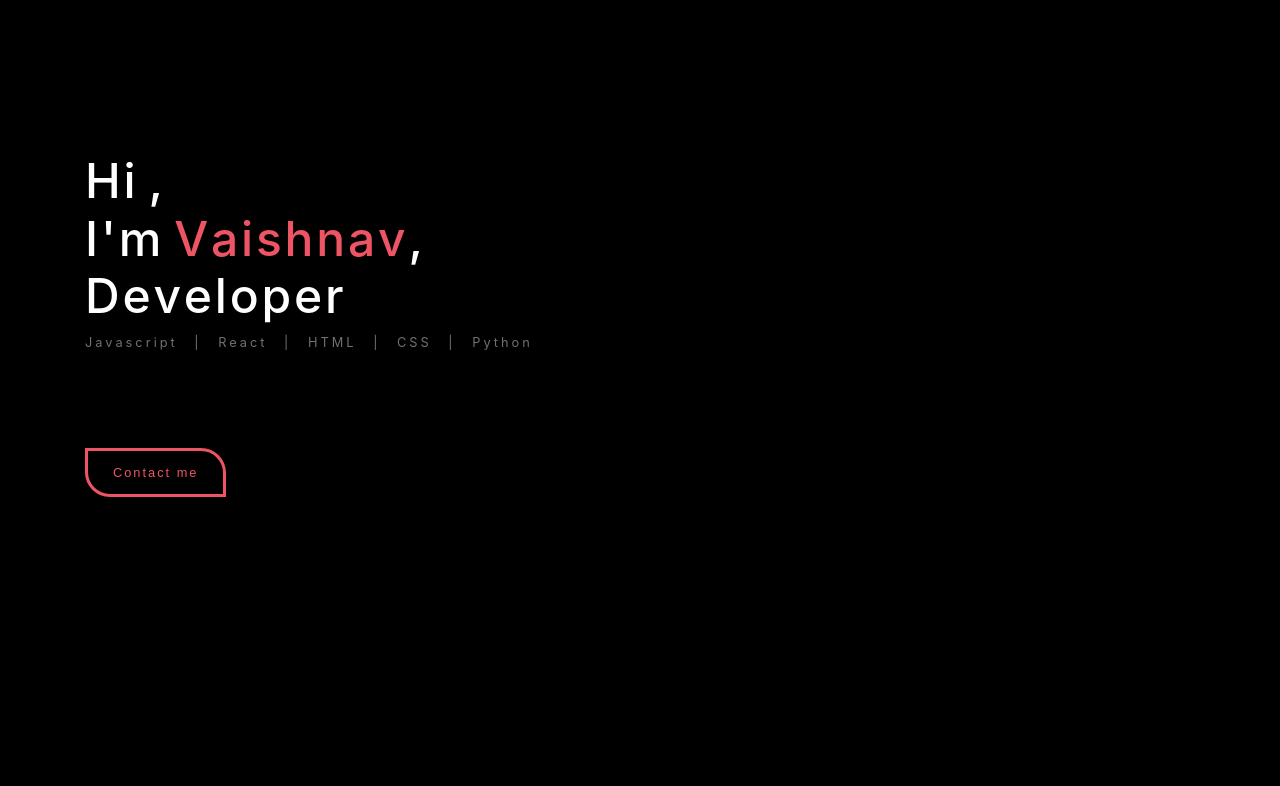
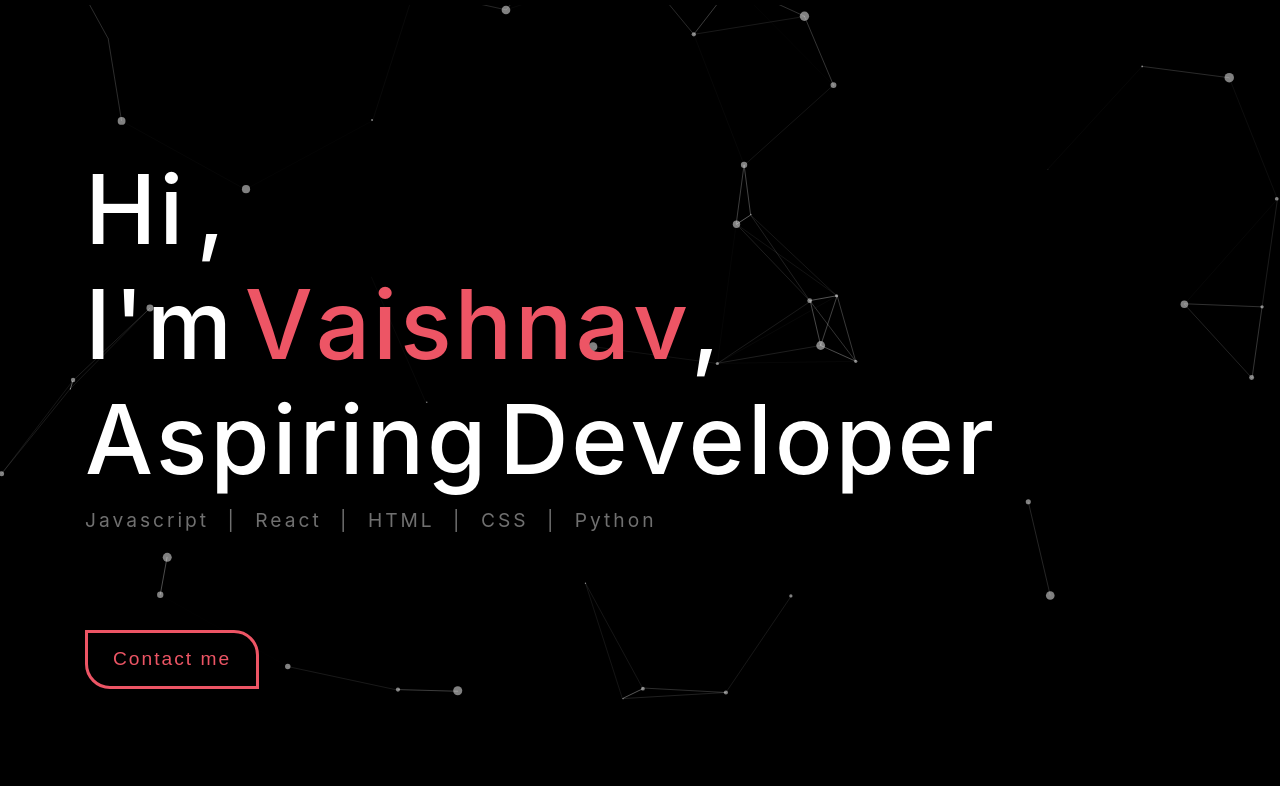
Before and after one commit to vaishnav-197/itsvaishnav.me, a plain HTML site: page index.html in a window 1280 px wide. Shown: the part 68-854 px from the top of the page. Drawn offline with nearby package versions, Linux system fonts and the light colour scheme; a web font is replaced by a local one.

Commit message:
added particle.js

```diff
--- a/css/style.css
+++ b/css/style.css
@@ -57,12 +57,15 @@
   margin: 0;
   padding: 0;
   box-sizing: border-box;
+  scroll-behavior: smooth;
+
 
 }
 
 
 html {
   scroll-behavior: smooth;
+  height: 100%;
 }
 
 
@@ -124,6 +127,7 @@ header a,
 
 .text span{
   display: inline-block;
+  font-size: 6rem;
 }
 
 span:hover {
@@ -145,7 +149,7 @@ span.m-left {
 .text p {
   letter-spacing: 3px;
   word-spacing: 10px;
-  font-size: .8rem;
+  font-size: 1.2rem;
 }
 
 .text a{
@@ -156,7 +160,7 @@ span.m-left {
   border-radius: 0 25px 0 25px;
   font-family: 'Dosis', sans-serif;
 
-  font-size: .8rem;
+  font-size: 1.2rem;
   letter-spacing: 2px;
   position: relative;
   top: 80px;
@@ -192,11 +196,11 @@ span.m-left {
 
 .nav-link {
   color: #fff !important;
-  font-size: 17px;
+  font-size: 25px;
 
   letter-spacing: 5px !important;
   border-bottom: 3px solid #ed5565;
-  font-family: 'Patua One', cursive;
+  font-family: 'Dosis', sans-serif;
   transition: all 0.5s linear;
   position: relative;
 }
@@ -223,7 +227,9 @@ span.m-left {
 
 
 .about{
-  margin-top: 440px;
+
+
+  margin-top: 540px !important;
 }
 .about h1{
   text-align: center;
@@ -231,6 +237,7 @@ span.m-left {
   font-size: 80px;
   margin-bottom: 100px !important;
   color: #8E54E9;
+
 
 }
 
@@ -244,6 +251,7 @@ span.m-left {
   margin-bottom: 50px !important;
   font-family: 'Raleway', sans-serif;
   letter-spacing: 1px;
+  font-size: 1.4rem;
 }
 
 .responsive {
@@ -283,6 +291,7 @@ span.m-left {
   font-weight: 500;
   text-transform: capitalize;
   color: #48cfad;
+  font-size: 1.2rem;
 }
 
 .sk li:before {
@@ -349,7 +358,7 @@ span.m-left {
 
 @keyframes re {
   to{
-    width: 60%;
+    width: 80%;
   }
 }
 
@@ -371,13 +380,13 @@ span.m-left {
 
 @keyframes nd {
   to{
-    width: 48%;
+    width: 58%;
   }
 }
 
 
 .project{
-  margin-top: 250px !important;
+  margin-top: 380px !important;
 }
 
 .project h1{
@@ -391,7 +400,7 @@ span.m-left {
 
 }
 
-#proj img{
+.project img{
   margin-top: -40px;
   width: 80px !important;
   max-width: 50%;
@@ -402,7 +411,10 @@ span.m-left {
   border-radius: 20px  !important;
   box-shadow: 0px 0px 6px whitesmoke ;
   background-image: linear-gradient(-90deg, #4776E6, #8E54E9);
-  height: 210px !;
+  height: 280px !important;
+  font-size: 1.2rem;
+  width: 220px;
+  margin: 10px;
   transition:all 0.3s ease-in ;
   -webkit-transition: all 0.3s ease-in ;
   -moz-transition: all 0.3s ease-in;
@@ -420,7 +432,7 @@ span.m-left {
 
 
 
-#proj p{
+.project p{
   font-weight: 500;
   color: #fff;
 }
@@ -460,14 +472,14 @@ span.m-left {
 
 
 .contact{
-  margin-top: 160px !important;
-  margin-bottom: 100px !important;
+  margin-top: 360px !important;
+
 }
 
 .contact h1 {
 
     text-align: center;
-    font-size: 30px;
+    font-size: 50px;
     margin-bottom: 10px !important;
     font-weight: lighter;
     font-family: 'Monoton', cursive;
@@ -491,10 +503,59 @@ span.m-left {
 
 .contact a:hover {
   color: #ff5733 !important;
+
 }
 
 
 .icons {
   text-align: center;
+  margin-top: 10px !important;
+
+
+}
+
+.icons i {
   margin-top: 50px !important;
+  font-size: x-large;
+  border: 2px solid #48cfad;
+  border-radius: 100px;
+  padding: 20px;
 }
+
+
+footer {
+  text-align: center;
+  justify-content: center;
+  height: 90px;
+  background-color: rgb(21, 1, 46);
+  padding-top: 30px;
+  margin-top: 200px !important;
+}
+
+
+footer p {
+  font-size: 22px;
+  font-family: 'Roboto', sans-serif;
+  color: rgb(224, 224, 224);
+}
+
+
+#particles-js canvas {
+  display: block;
+  vertical-align: bottom;
+  -webkit-transform: scale(1);
+  -ms-transform: scale(1);
+  transform: scale(1);
+  opacity: 1;
+  -webkit-transition: opacity .8s ease, -webkit-transform 1.4s ease;
+  transition: opacity .8s ease, transform 1.4s ease
+}
+
+#particles-js {
+  width: 100%;
+  height: 100%;
+  position: fixed;
+  z-index: -10;
+  top: 0;
+  left: 0
+}
--- a/index.html
+++ b/index.html
@@ -10,7 +10,8 @@
     <link href="https://fonts.googleapis.com/css?family=Roboto:400,500,700" rel="stylesheet">
     <link href="https://fonts.googleapis.com/css2?family=Monoton&family=Patua+One&display=swap" rel="stylesheet">
     <link href="https://fonts.googleapis.com/css2?family=Tangerine:wght@700&display=swap" rel="stylesheet">
-    <title>Vaishnav Portfolio</title>
+    <link href="https://fonts.googleapis.com/css2?family=Roboto&display=swap" rel="stylesheet">
+    <title>Vaishnav </title>
   </head>
   <body style="background-color: black;">
 
@@ -19,6 +20,8 @@
     <div class="loader_bg">
       <div class="loader"></div>
     </div>
+
+
 
     <div class="container-fluid menu">
       <nav class="navbar navbar-expand-md fixed-top  navbar-dark bg-black my-navbar ">
@@ -45,8 +48,9 @@
     </div>
 
 
+      <div id="particles-js" ></div>
 
-    <div class="container main-info-section  " style="background-color: black;" id="home">
+      <div class="container main-info-section  "  >
         <div class="text">
           <h1>
             <span>H</span>
@@ -66,6 +70,15 @@
             <span class="m-left name">v</span>
             <span class="m-left">,</span>
             <br>
+            <span>A</span>
+            <span class="m-left">s</span>
+            <span class="m-left">p</span>
+            <span class="m-left">i</span>
+            <span class="m-left">r</span>
+            <span class="m-left">i</span>
+            <span class="m-left">n</span>
+            <span class="m-left">g</span>
+
             <span>D</span>
             <span class="m-left">e</span>
             <span class="m-left">v</span>
@@ -77,21 +90,21 @@
             <span class="m-left">r</span>
           </h1>
           <p>Javascript | React | HTML | CSS | Python</p>
-        <a href="#contact" id="cnt">Contact me</a>
+          <a href="#contact" >Contact me</a>
         </div>
       </div>
-      <div class="space">
 
-      </div>
 
-    <div class="container-fluid  about">
+
+    <div class="container-fluid  about" >
 
       <div class="row">
         <div class="col col-sm-1">
 
         </div>
         <div class="col-12 ">
-          <h1>About Me</h1>
+
+          <h1 > About Me</h1>
         </div>
 
       </div>
@@ -141,7 +154,7 @@
 
     </div>
 
-    <section id="proj" class="project">
+    <div id="proj" class="project">
       <div class="container my-3 py-5 text-center">
         <div class="row mb-5">
           <div class="col">
@@ -199,22 +212,23 @@
 
     </div>
      </div>
-   </section>
-
-
-   <section class="contact" id="contact">
-     <div class="cont">
-       <h1>CONTACT </h1> <h1 style="color: #48cfad;">ME..</h1>
-     </div>
 
 
 
-      <div class="container-fluid icons">
+   <section class="contact" >
+
+
+
+
+       <h1>CONTACT </h1> <h1 style="color: #48cfad;">ME..</h1>
+
+      <div class="container-fluid icons" >
         <a href=""><i class="fab fa-gitlab"></i></a>
         <a href=""><i class="fab fa-github"></i></a>
          <a href=""><i class="fab fa-instagram"></i></a>
         <a href=""><i class="fab fa-linkedin"></i></a>
       </div>
+
 
 
 
@@ -224,24 +238,27 @@
 
 
 
+    <footer>
+      <p>Made with ❤️ vaishnav | &copy 2020 </p>
+    </footer>
 
 
 
 
 
-
-
+    <script src="https://cdn.jsdelivr.net/npm/particles.js@2.0.0/particles.min.js"></script>
     <script src="https://code.jquery.com/jquery-3.4.1.slim.min.js" integrity="sha384-J6qa4849blE2+poT4WnyKhv5vZF5SrPo0iEjwBvKU7imGFAV0wwj1yYfoRSJoZ+n" crossorigin="anonymous"></script>
     <script src="https://cdn.jsdelivr.net/npm/popper.js@1.16.0/dist/umd/popper.min.js" integrity="sha384-Q6E9RHvbIyZFJoft+2mJbHaEWldlvI9IOYy5n3zV9zzTtmI3UksdQRVvoxMfooAo" crossorigin="anonymous"></script>
     <script src="https://stackpath.bootstrapcdn.com/bootstrap/4.4.1/js/bootstrap.min.js" integrity="sha384-wfSDF2E50Y2D1uUdj0O3uMBJnjuUD4Ih7YwaYd1iqfktj0Uod8GCExl3Og8ifwB6" crossorigin="anonymous"></script>
     <script src="js/script.js"></script>
+    <script src="js/app.js"></script>
     <script src="https://cdnjs.cloudflare.com/ajax/libs/jquery/3.4.1/jquery.min.js"></script>
     <!-- font awesome -->
     <script src="https://kit.fontawesome.com/96aea80ac3.js" crossorigin="anonymous"></script>
     <script>
       setTimeout(() => {
         $('.loader_bg').fadeToggle();
-      },1800);
+      },800);
 
 
     </script>
--- /dev/null
+++ b/js/app.js
@@ -0,0 +1,133 @@
+/* -----------------------------------------------
+/* How to use? : Check the GitHub README
+/* ----------------------------------------------- */
+
+/* To load a config file (particles.json) you need to host this demo (MAMP/WAMP/local)... */
+/*
+particlesJS.load('particles-js', 'particles.json', function() {
+  console.log('particles.js loaded - callback');
+});
+*/
+
+/* Otherwise just put the config content (json): */
+
+particlesJS('particles-js',
+
+  {
+    "particles": {
+      "number": {
+        "value": 70,
+        "density": {
+          "enable": true,
+          "value_area": 1500
+        }
+      },
+      "color": {
+        "value": "#ffffff"
+      },
+      "shape": {
+        "type": "circle",
+        "stroke": {
+          "width": 0,
+          "color": "#000000"
+        },
+        "polygon": {
+          "nb_sides": 5
+        },
+        "image": {
+          "src": "img/github.svg",
+          "width": 100,
+          "height": 100
+        }
+      },
+      "opacity": {
+        "value": 0.5,
+        "random": false,
+        "anim": {
+          "enable": false,
+          "speed": 1,
+          "opacity_min": 0.1,
+          "sync": false
+        }
+      },
+      "size": {
+        "value": 5,
+        "random": true,
+        "anim": {
+          "enable": false,
+          "speed": 40,
+          "size_min": 0.1,
+          "sync": false
+        }
+      },
+      "line_linked": {
+        "enable": true,
+        "distance": 150,
+        "color": "#ffffff",
+        "opacity": 0.4,
+        "width": 1
+      },
+      "move": {
+        "enable": true,
+        "speed": 3,
+        "direction": "none",
+        "random": false,
+        "straight": false,
+        "out_mode": "out",
+        "attract": {
+          "enable": false,
+          "rotateX": 600,
+          "rotateY": 1200
+        }
+      }
+    },
+    "interactivity": {
+      "detect_on": "canvas",
+      "events": {
+        "onhover": {
+          "enable": true,
+          "mode": "repulse"
+        },
+        "onclick": {
+          "enable": true,
+          "mode": "push"
+        },
+        "resize": true
+      },
+      "modes": {
+        "grab": {
+          "distance": 400,
+          "line_linked": {
+            "opacity": 1
+          }
+        },
+        "bubble": {
+          "distance": 400,
+          "size": 20,
+          "duration": 2,
+          "opacity": 8,
+          "speed": 1
+        },
+        "repulse": {
+          "distance": 200
+        },
+        "push": {
+          "particles_nb": 4
+        },
+        "remove": {
+          "particles_nb": 2
+        }
+      }
+    },
+    "retina_detect": true,
+    "config_demo": {
+      "hide_card": false,
+      "background_color": "#b61924",
+      "background_image": "",
+      "background_position": "50% 50%",
+      "background_repeat": "no-repeat",
+      "background_size": "cover"
+    }
+  }
+
+);
```
Lines whose indentation alone changed are shown as unchanged.
